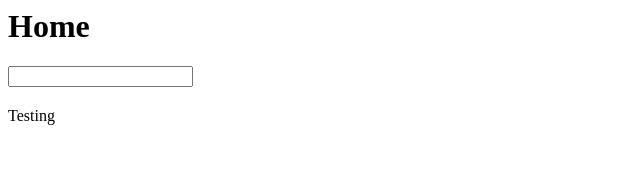
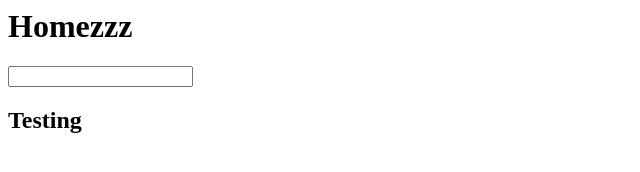
Before and after one commit to farwalk/employee, a plain HTML site: page index.html in a window 1280 px wide. Shown: the whole page, without its empty margins (0-640 px from the left). Drawn offline with Linux system fonts and the light colour scheme.

Commit message:
Update index.html

```diff
--- a/index.html
+++ b/index.html
@@ -1,7 +1,7 @@
 <html>
 <body>
 
-<div class='header'><h1>Home</h1></div>
+<div class='header'><h1>Homezzz</h1></div>
 <div class='search-view'>
 <input class='search-key' type="text"/>
 <ul class='employee-list'></ul>
@@ -10,7 +10,7 @@
 <script src="lib/jquery-1.8.2.min.js"></script>
 <script src="js/storage/memory-store.js"></script>
 <script src="js/main.js"></script>
-<h2></h2>Testing</h2>
+<h2>Testing</h2>
 
 </body>
 </html>
```
